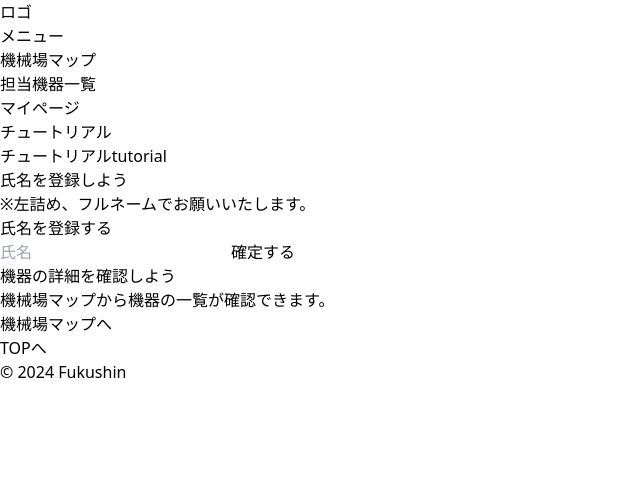
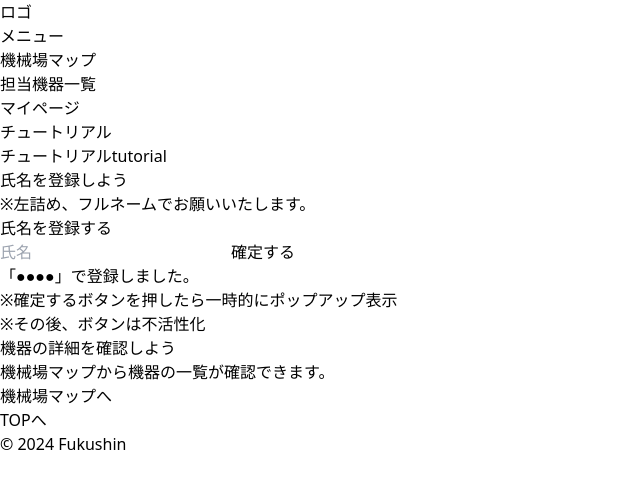
Before and after one commit to yoshihiro-tada/react_vite_pwa_iot_app, a React (Vite) app: page /tutorial in a window 1280 px wide. Shown: the top 488 px of the page, without its empty margins (0-640 px from the left). Built offline with nearby package versions, Linux system fonts and the light colour scheme.

Commit message:
スタイルブラッシュアップ3

```diff
--- a/src/pages/Tutorial.tsx
+++ b/src/pages/Tutorial.tsx
@@ -13,6 +13,11 @@ function Tutorial() {
             <input className="mr-2 border-gray-400 border-2 border-solid rounded-lg" type="text" placeholder="氏名"></input>
             <button className="text-white bg-blue-600 px-2 py-1 rounded-lg shadow-md">確定する</button>
           </div>
+          <div className="text-red-600 mt-2 text-sm">
+            「●●●●」で登録しました。<br />
+            ※確定するボタンを押したら一時的にポップアップ表示<br />
+            ※その後、ボタンは不活性化
+          </div>
         </div>
       </div>
       <div className="mb-6">
```
